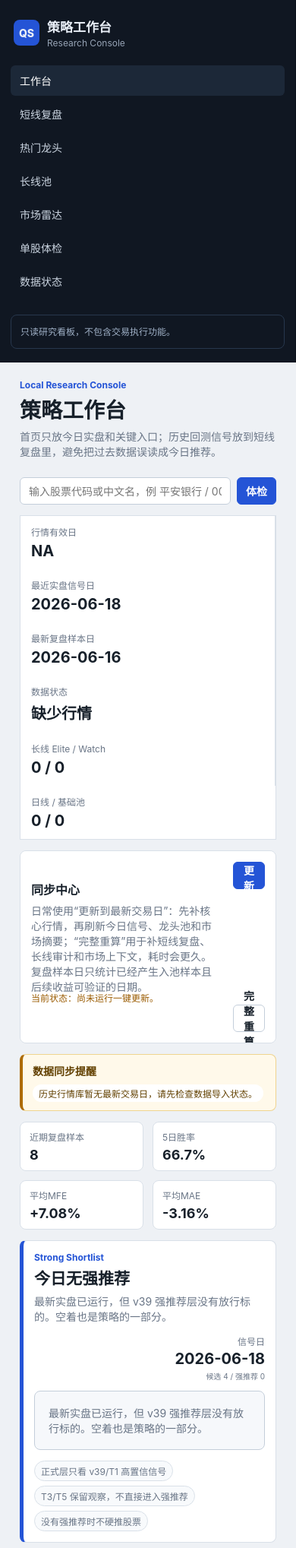
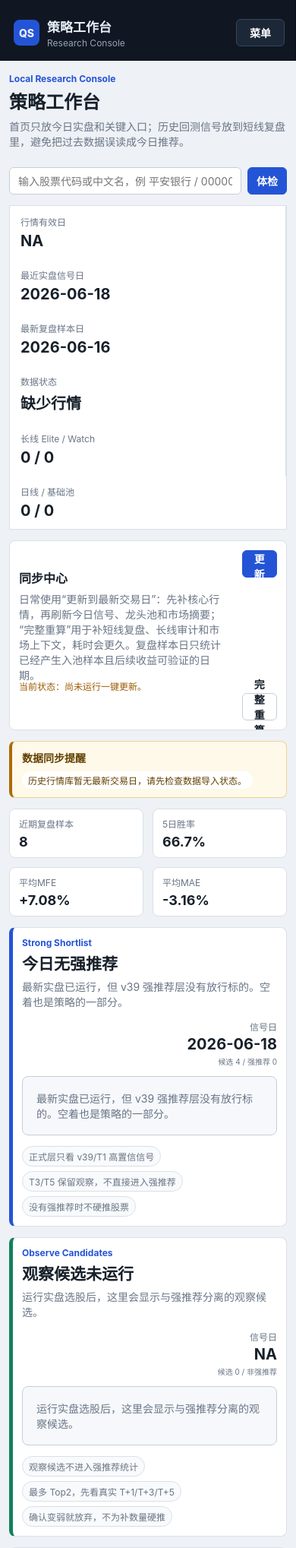
Before and after one commit to xinyipie/Lemon-Quantitative-Stock-Selection, a FastAPI app: page / in a window 390 px wide. Shown: the top 2037 px of the page at 76% size. Run offline with FastAPI, Linux system fonts and the light colour scheme; data comes from the database, SQL or seed files in the repository.

Commit message:
Build responsive research console shell

```diff
--- a/web_app/static/app.css
+++ b/web_app/static/app.css
@@ -25,11 +25,22 @@ body {
   font-size: 14px;
 }
 
+.sidebar-top {
+  display: flex;
+  align-items: flex-start;
+  justify-content: space-between;
+  gap: 12px;
+}
+
 .sidebar {
   background: #101722;
   color: #e8eef7;
   padding: 18px 14px;
   border-right: 1px solid #0b111a;
+  position: sticky;
+  top: 0;
+  height: 100vh;
+  overflow-y: auto;
 }
 
 .brand {
@@ -77,6 +88,64 @@ nav a.active, nav a:hover {
 .content {
   padding: 22px 26px 46px;
   min-width: 0;
+  width: 100%;
+  max-width: 1800px;
+}
+
+.mobile-nav-toggle {
+  display: none;
+  min-width: 64px;
+  background: #1c2838;
+  border-color: #34455d;
+}
+
+.page-header {
+  display: flex;
+  justify-content: space-between;
+  align-items: flex-start;
+  gap: 24px;
+  margin-bottom: 16px;
+}
+
+.panel-title,
+.panel-title-row {
+  font-weight: 750;
+}
+
+.panel-title { margin-bottom: 12px; }
+
+.panel-title-row {
+  display: flex;
+  justify-content: space-between;
+  align-items: flex-start;
+  gap: 12px;
+  margin-bottom: 12px;
+}
+
+.tag.success-tag,
+.success-tag {
+  color: var(--green);
+  background: #eaf7ee;
+}
+
+.sr-only {
+  position: absolute;
+  width: 1px;
+  height: 1px;
+  padding: 0;
+  margin: -1px;
+  overflow: hidden;
+  clip: rect(0, 0, 0, 0);
+  white-space: nowrap;
+  border: 0;
+}
+
+a:focus-visible,
+button:focus-visible,
+input:focus-visible,
+summary:focus-visible {
+  outline: 3px solid rgba(36, 84, 214, .28);
+  outline-offset: 2px;
 }
 
 .terminal-header {
@@ -226,10 +295,56 @@ button {
 
 .status-strip {
   display: grid;
-  grid-template-columns: repeat(6, minmax(0, 1fr));
+  grid-template-columns: repeat(auto-fit, minmax(150px, 1fr));
   border: 1px solid var(--line);
   background: var(--surface);
   margin-bottom: 14px;
+}
+
+.table-shell {
+  width: 100%;
+  overflow-x: auto;
+  border: 1px solid var(--line);
+  border-radius: 8px;
+  background: var(--surface);
+}
+
+.table-shell > table { min-width: 760px; }
+.table-shell th { position: sticky; top: 0; z-index: 2; }
+
+.pagination {
+  display: flex;
+  flex-wrap: wrap;
+  align-items: center;
+  justify-content: space-between;
+  gap: 10px;
+  margin-top: 12px;
+  color: var(--muted);
+}
+
+.pagination-actions { display: flex; gap: 8px; }
+
+.page-section-nav {
+  display: flex;
+  gap: 8px;
+  overflow-x: auto;
+  margin-bottom: 14px;
+  padding: 8px;
+  border: 1px solid var(--line);
+  border-radius: 8px;
+  background: rgba(255, 255, 255, .96);
+  position: sticky;
+  top: 8px;
+  z-index: 8;
+}
+
+.page-section-nav a {
+  flex: 0 0 auto;
+  padding: 6px 10px;
+  border-radius: 6px;
+  background: var(--surface-2);
+  font-size: 12px;
+  font-weight: 700;
 }
 
 .status-cell {
@@ -2648,7 +2763,13 @@ code {
 
 @media (max-width: 1080px) {
   body { grid-template-columns: 1fr; }
-  .sidebar { position: static; }
+  .sidebar { position: static; height: auto; overflow: visible; padding-bottom: 12px; }
+  .sidebar-top { align-items: center; }
+  .brand { padding-bottom: 4px; }
+  .mobile-nav-toggle { display: inline-flex; align-items: center; justify-content: center; }
+  .sidebar nav { display: none; grid-template-columns: repeat(2, minmax(0, 1fr)); margin-top: 12px; }
+  .sidebar nav[data-open="true"] { display: grid; }
+  .sidebar-note { display: none; }
   .status-strip, .workbench-grid, .decision-panel, .explain-hero, .explain-grid, .pool-board, .metric-grid, .metric-grid.short-review-metrics, .diagnostic-grid, .stock-card, .strong-card-head, .strong-stock-card {
     grid-template-columns: 1fr;
   }
@@ -2665,5 +2786,19 @@ code {
   .radar-refresh-form, .radar-refresh-form button { width: 100%; }
   .dragon-display-grid { grid-template-columns: 1fr; }
   .dragon-display-grid .dragon-column > .dragon-card-list { max-height: none; overflow: visible; padding-right: 0; }
-  .terminal-header { flex-direction: column; }
-}
+  .terminal-header, .page-header { flex-direction: column; }
+  .page-section-nav { top: 4px; }
+}
+
+@media (max-width: 720px) {
+  .content { padding: 16px 12px 32px; }
+  h1 { font-size: 24px; }
+  .sidebar nav { grid-template-columns: 1fr; }
+  .status-strip { grid-template-columns: repeat(2, minmax(0, 1fr)); }
+  .panel, .decision-panel, .strong-recommendation-card { padding: 12px; }
+  .table-shell { margin-inline: -2px; width: calc(100% + 4px); }
+}
+
+@media (max-width: 460px) {
+  .status-strip { grid-template-columns: 1fr; }
+}
--- a/web_app/templates/base.html
+++ b/web_app/templates/base.html
@@ -4,18 +4,21 @@
   <meta charset="utf-8">
   <meta name="viewport" content="width=device-width, initial-scale=1">
   <title>{% block title %}策略工作台{% endblock %}</title>
-  <link rel="stylesheet" href="{{ url_for('static', path='app.css') }}?v=20260701-dragon-columns">
+  <link rel="stylesheet" href="{{ url_for('static', path='app.css') }}?v=20260710-ui-overhaul">
 </head>
 <body>
   <aside class="sidebar">
-    <div class="brand">
-      <div class="brand-mark">QS</div>
-      <div>
-        <div class="brand-title">策略工作台</div>
-        <div class="brand-subtitle">Research Console</div>
+    <div class="sidebar-top">
+      <div class="brand">
+        <div class="brand-mark">QS</div>
+        <div>
+          <div class="brand-title">策略工作台</div>
+          <div class="brand-subtitle">Research Console</div>
+        </div>
       </div>
+      <button class="mobile-nav-toggle" type="button" aria-controls="primary-navigation" aria-expanded="false">菜单</button>
     </div>
-    <nav>
+    <nav id="primary-navigation" aria-label="主导航">
       <a class="{{ 'active' if active_nav == 'dashboard' else '' }}" href="/">工作台</a>
       <a class="{{ 'active' if active_nav == 'signals' else '' }}" href="/signals">短线复盘</a>
       <a class="{{ 'active' if active_nav == 'dragon' else '' }}" href="/dragon">热门龙头</a>
@@ -31,6 +34,16 @@
   </main>
   <script>
   (() => {
+    const navToggle = document.querySelector(".mobile-nav-toggle");
+    const primaryNavigation = document.querySelector("#primary-navigation");
+    if (navToggle && primaryNavigation) {
+      navToggle.addEventListener("click", () => {
+        const expanded = navToggle.getAttribute("aria-expanded") === "true";
+        navToggle.setAttribute("aria-expanded", String(!expanded));
+        primaryNavigation.dataset.open = String(!expanded);
+      });
+    }
+
     const forms = document.querySelectorAll("[data-background-update-form]");
     const panels = document.querySelectorAll("[data-update-status-url]");
     if (!forms.length && !panels.length) return;
@@ -111,6 +124,7 @@
     forms.forEach((form) => {
       form.addEventListener("submit", async (event) => {
         event.preventDefault();
+        if (form.dataset.confirmMessage && !window.confirm(form.dataset.confirmMessage)) return;
         window.sessionStorage.setItem(pendingKey, "1");
         reloadWhenFinished = true;
         form.querySelectorAll("[data-update-button], button[type='submit']").forEach((button) => {
--- a/web_app/templates/dashboard.html
+++ b/web_app/templates/dashboard.html
@@ -50,7 +50,7 @@
         {% if update_status and update_status.running %}正在同步{% else %}更新到最新交易日{% endif %}
       </button>
     </form>
-    <form method="post" action="/update/run?mode=full" data-background-update-form>
+    <form method="post" action="/update/run?mode=full" data-background-update-form data-confirm-message="完整重算通常需要 5-30 分钟，确认开始？">
       <button class="ghost-button" type="submit" data-update-button data-update-mode="full" data-update-label="完整重算" {% if update_status and update_status.running %}disabled{% endif %}>
         完整重算
       </button>
```
Also changed, not shown: tests/test_web_app.py (+9 -0 lines).
